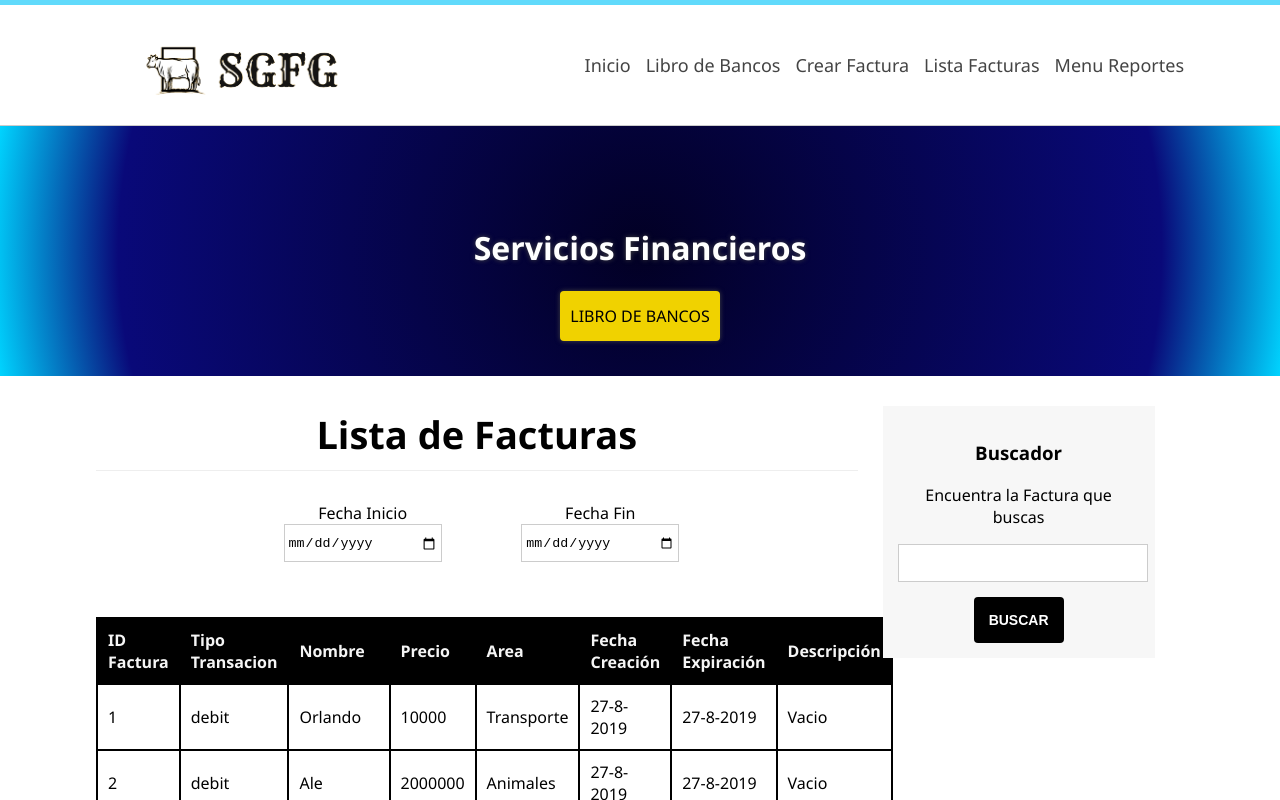
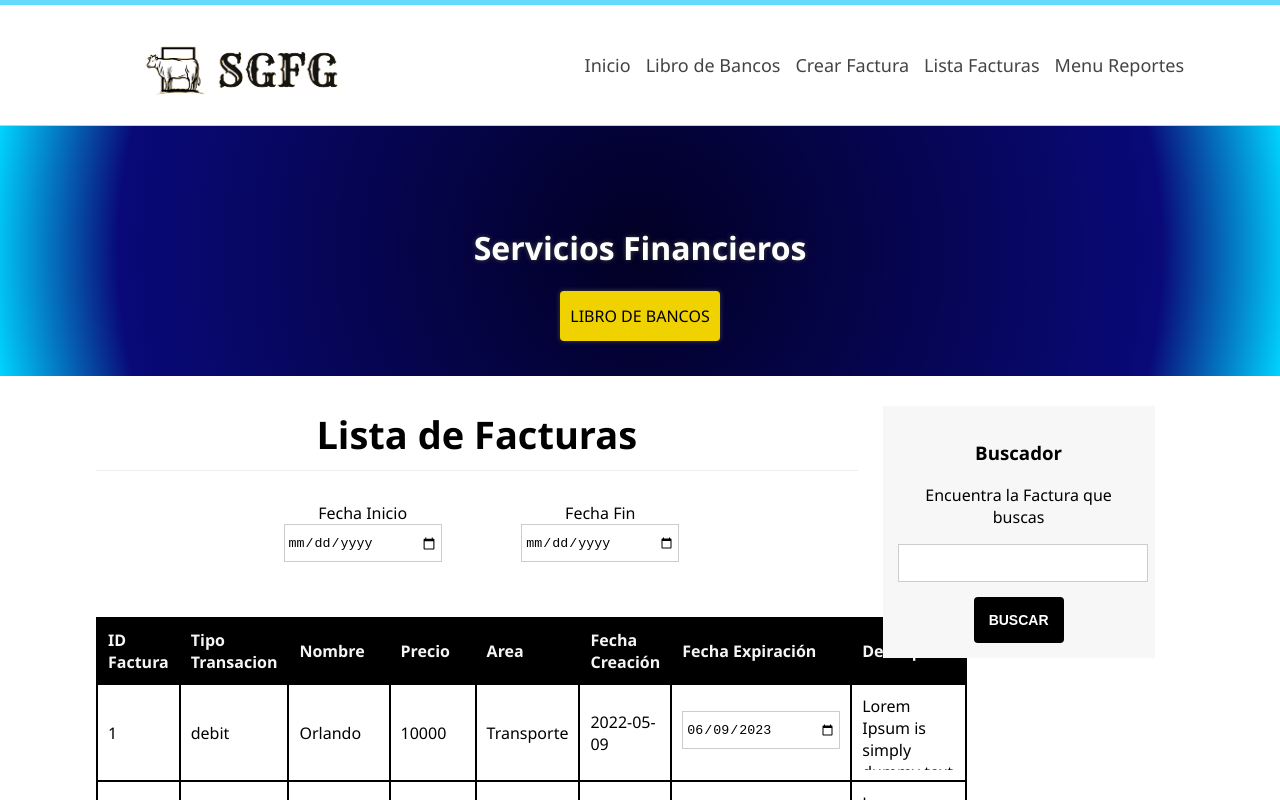
Before and after one commit to iOrlandoA/proyecto-SGFG, a React (Create React App) app in the folder FrontEnd/: page / in a window 1280 px wide. Shown: the top 800 px of the page. Built offline with nearby package versions, Linux system fonts and the light colour scheme.

Commit message:
Cambio menores

```diff
--- a/FrontEnd/src/assets/css/App.css
+++ b/FrontEnd/src/assets/css/App.css
@@ -42,6 +42,14 @@ td,th{
   padding-right: 10px;
   padding-top: 10px;
   padding-bottom: 10px;
+
+
+}
+.descriptionCell{
+  max-width: 250px;
+  max-height: 75px;
+  text-overflow: ellipsis;
+  overflow: hidden;
 
 }
 
--- a/FrontEnd/src/components/FunctionalComponents/BillOnList.js
+++ b/FrontEnd/src/components/FunctionalComponents/BillOnList.js
@@ -1,32 +1,53 @@
 import React, {Component} from 'react';
 // Componente Encargado de generar un elemento en la lista
 class BillOnList extends Component{
+
+    //Construye el objeto factura con los props
+    constructor(props){
+        super(props);
+
+        this.state ={
+            bill:this.props.bill,
+            estado : 0
+        }
+    }
+
+
+    edit = (event) =>{
+        const {bill}=this.state;
+        bill.dateExpiration = event.target.value;
+        this.setState({bill});
+        this.props.listChange('Prueba'); //Se debería de enviar la nueva factura a actualizar
+    }
+
+
+    hideDescription= () =>{
+        var div = document.getElementById("description");
+
+    }
+
+
     render(){
-        // Lee el Prop en una constante
-        const {
-            facturaId,
-            type,
-            name,
-            price,
-            areaTransaction,
-            description,
-            dateCreated,
-            dateExpiration
-        }= this.props.bill;
-
         return(
-            //Crea la fila con los Datos enviados por Props
-            <tr className='table-rode' key={facturaId}>
-                <td>{facturaId}</td>
-                <td>{type}</td>
-                <td>{name}</td>
-                <td>{price}</td>
-                <td>{areaTransaction}</td>
-                <td>{dateCreated}</td>
-                <td>{dateExpiration}</td>
-                <td>{description}</td>
-            </tr>
-
+            <tbody>
+                {/*Crea la fila con los Datos enviados por Props*/}
+                <tr className='table-rode' >
+                    <td>{this.state.bill.facturaId}</td>
+                    <td>{this.state.bill.type}</td>
+                    <td>{this.state.bill.name}</td>
+                    <td>{this.state.bill.price}</td>
+                    <td>{this.state.bill.areaTransaction}</td>
+                    <td>{this.state.bill.dateCreated}</td>
+                    <td >
+                        <input type='date' value={this.state.bill.dateExpiration} onChange={this.edit}></input>
+                    </td>
+                    <td>
+                        <div className='descriptionCell' >
+                            {this.state.bill.description}
+                        </div>
+                    </td>
+                </tr>
+            </tbody>
         );
     }
 }
--- a/FrontEnd/src/components/MenuComponents/BillList.js
+++ b/FrontEnd/src/components/MenuComponents/BillList.js
@@ -15,9 +15,9 @@ class BillList extends Component{
                 name : 'Orlando',
                 price : 10000,
                 areaTransaction : 'Transporte',
-                description:'Vacio',
-                dateCreated : '27-8-2019',
-                dateExpiration : '27-8-2019',
+                description:'Lorem Ipsum is simply dummy text of the printing and typesetting industry. Lorem Ipsum has been the industrys standard dummy text ever since the 1500s, when an unknown printer took a galley of type and scrambled it to make a type specimen book.',
+                dateCreated : '2022-05-09',
+                dateExpiration : '2023-06-09',
             },
             {
                 facturaId: 2,
@@ -25,9 +25,9 @@ class BillList extends Component{
                 name : 'Ale',
                 price : 2000000,
                 areaTransaction : 'Animales',
-                description:'Vacio',
-                dateCreated : '27-8-2019',
-                dateExpiration : '27-8-2019',
+                description:'Lorem Ipsum is simply dummy text of the printing and typesetting industry. Lorem Ipsum has been the industrys standard dummy text ever since the 1500s, when an unknown printer took a galley of type and scrambled it to make a type specimen book.',
+                dateCreated : '2023-05-09',
+                dateExpiration : '2024-05-06',
             },
             {
                 facturaId: 3,
@@ -35,9 +35,9 @@ class BillList extends Component{
                 name : 'ChantoNix',
                 price : 40000,
                 areaTransaction : 'Alimentos',
-                description:'Vacio',
-                dateCreated : '27-8-2019',
-                dateExpiration : '27-8-2019',
+                description:'Lorem Ipsum is simply dummy text of the printing and typesetting industry. Lorem Ipsum has been the industrys standard dummy text ever since the 1500s, when an unknown printer took a galley of type and scrambled it to make a type specimen book.',
+                dateCreated : '2023-05-09',
+                dateExpiration : '2021-07-07',
             }
 
         ],
@@ -45,15 +45,25 @@ class BillList extends Component{
         dateEnd : ''
 
     }
+
+
+    listChange= (datos) =>{
+        console.log(datos);
+    }
+
+
+
     //Genera la lista a mostrar (Aprueba de Fallos)
     generateList=() =>{
+
         try {
             return this.state.bills.map((bill, i) => {
               return (
                 //Llama al componente que genera cada fila (Manda Key y Factura)
                 <BillOnList
-                    key={i}
+                    key= {i}
                     bill= {bill}
+                    listChange= {this.listChange}
                 />
               );
             });
@@ -64,16 +74,13 @@ class BillList extends Component{
 
     // Cambia cuando se selecciona una Fecha Inicio Nueva
     handleDateStartChange = (event) => {
-        const {bill}=this.state;
-        bill.dateExpiration = event.target.value;
-        this.setState({bill});
+        this.setState({dateStart : event.target.value});
     }
 
     // Cambia cuando se selecciona una Fecha Fin Nueva
     handleDateEndChange = (event) => {
-        const {bill}=this.state;
-        bill.dateCreated = event.target.value;
-        this.setState({bill});
+
+        this.setState({dateEnd:event.target.value});
 
     }
 
@@ -86,7 +93,7 @@ class BillList extends Component{
 
                 {/*Se muestran inputs de Fechas*/}
                 <div className="bill-list">
-                    <label for="dateStart">Fecha Inicio</label>
+                    <label>Fecha Inicio</label>
                     <input
                         type="date"
                         value={this.state.dateStart}
@@ -95,7 +102,7 @@ class BillList extends Component{
                 </div>
 
                 <div  className="bill-list">
-                    <label for="dateEnd">Fecha Fin</label>
+                    <label>Fecha Fin</label>
                     <input
                         type="date"
                         value={this.state.dateEnd}
@@ -104,6 +111,7 @@ class BillList extends Component{
                 </div>
                 {/*Parte de Titulos de la Tabla*/}
                 <table id="table" className='bill-list'>
+                    <thead>
                         <tr>
                             <th>ID Factura</th>
                             <th>Tipo Transacion</th>
@@ -114,7 +122,7 @@ class BillList extends Component{
                             <th>Fecha Expiración </th>
                             <th>Descripción</th>
                         </tr>
-
+                    </thead>
                     {/*Aqui se llama al Metodo que Genera la Lista*/}
                     {this.generateList()}
 
```
Lines whose indentation alone changed are shown as unchanged.
